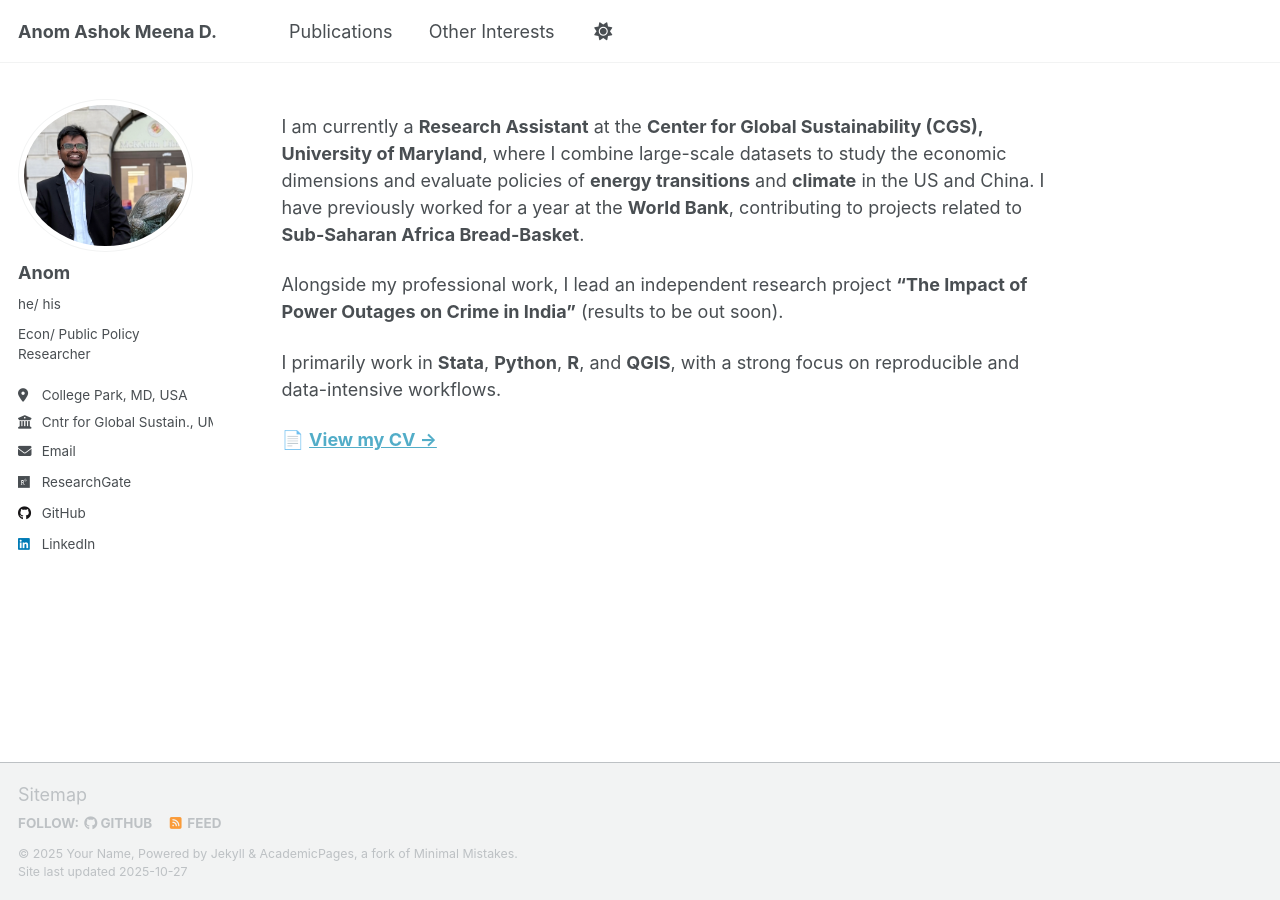
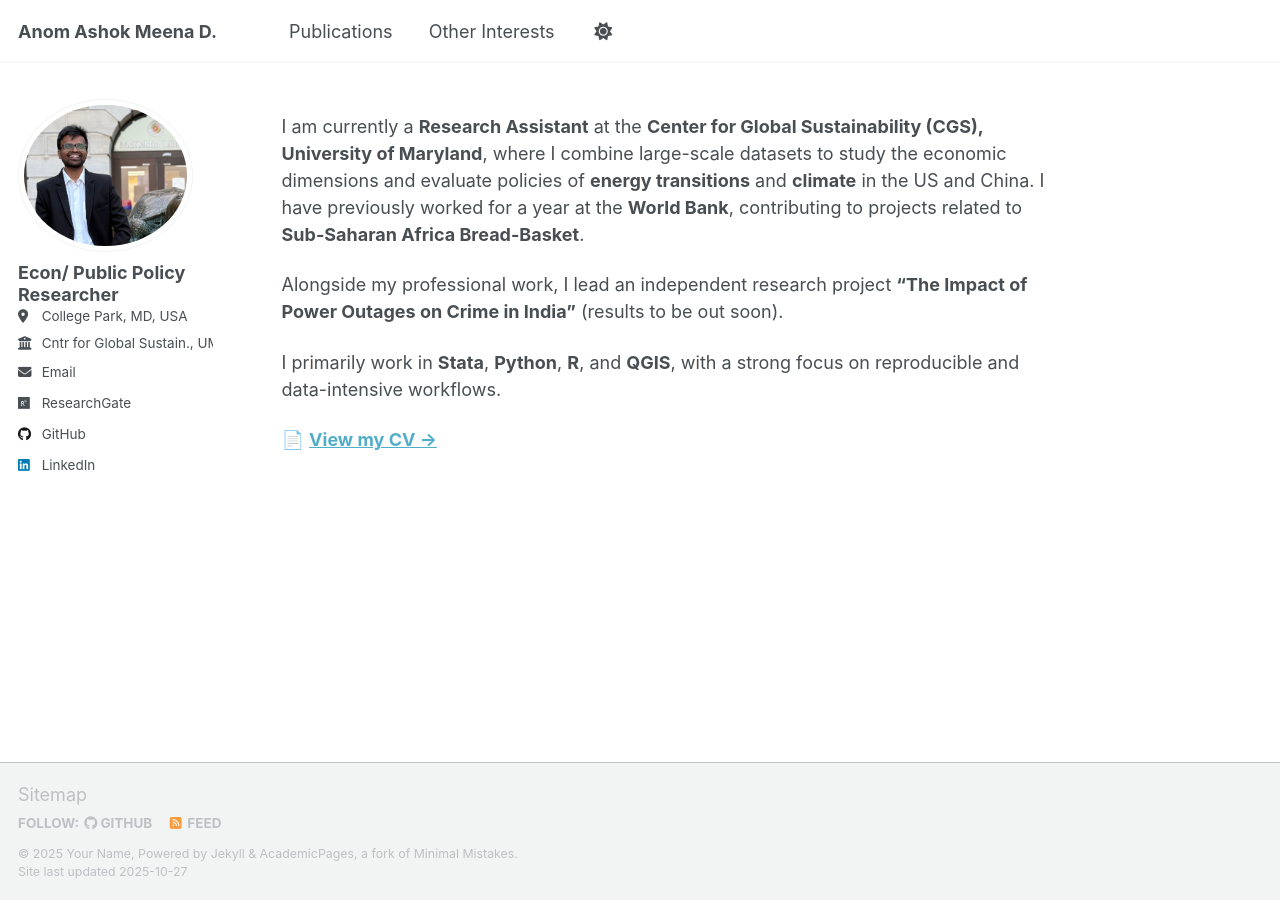
Before and after one commit to anomdule/anomdule.github.io, a Jekyll site: the page built from _pages/about.md, in a window 1280 px wide. Built offline with Jekyll 4.4.1, drawn with Linux system fonts in a browser that asks for light colours; a script that is not in the unit is left out.

Commit message:
Update _config.yml

```diff
--- a/_config.yml
+++ b/_config.yml
@@ -24,9 +24,9 @@ repository               : "anomdule/anomdule.github.io"
 author:
   # Biographic information
   avatar           : "anom_dp_2.png"
-  name             : "Anom"
-  pronouns         : "he/ his"
-  bio              : "Econ/ Public Policy Researcher"
+  name             : "Econ/ Public Policy Researcher"
+  pronouns         : #"he/ his"
+  bio              : #"Econ/ Public Policy Researcher"
   location         : "College Park, MD, USA"
   employer         : >
                      Cntr for Global Sustain., UMD
@@ -49,7 +49,7 @@ author:
   # bitbucket        : # Username - Update with your username on the site
   # codepen          : # Username
   # dribbble         : # Username
-  github           : "https://github.com/anomdule"
+  github           :  "https://github.com/anomdule"
   # kaggle           : # Username
   # stackoverflow    : # User number or user number and name (i.e., use "1" or "1/jeff-atwood")
 
```
